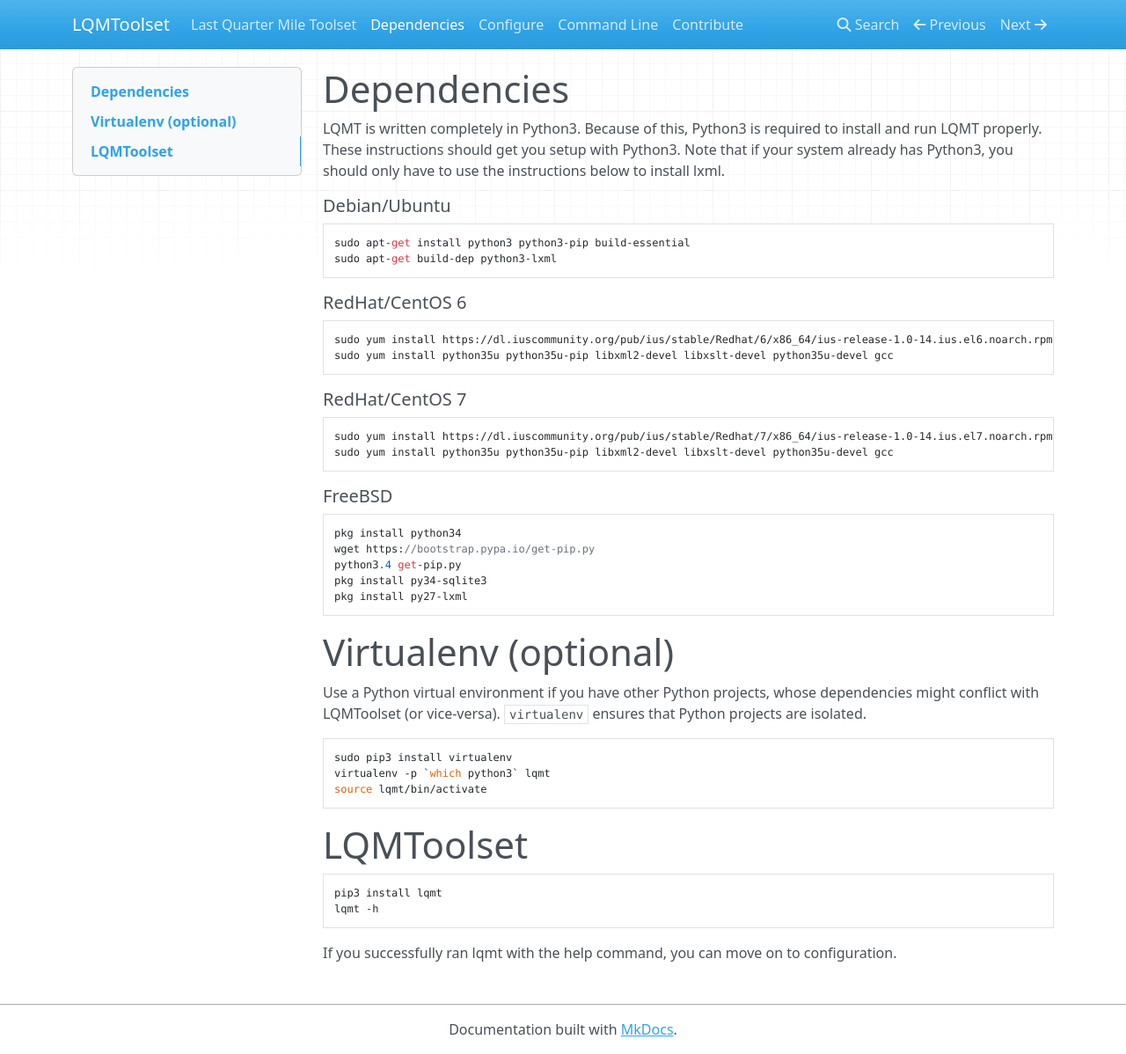
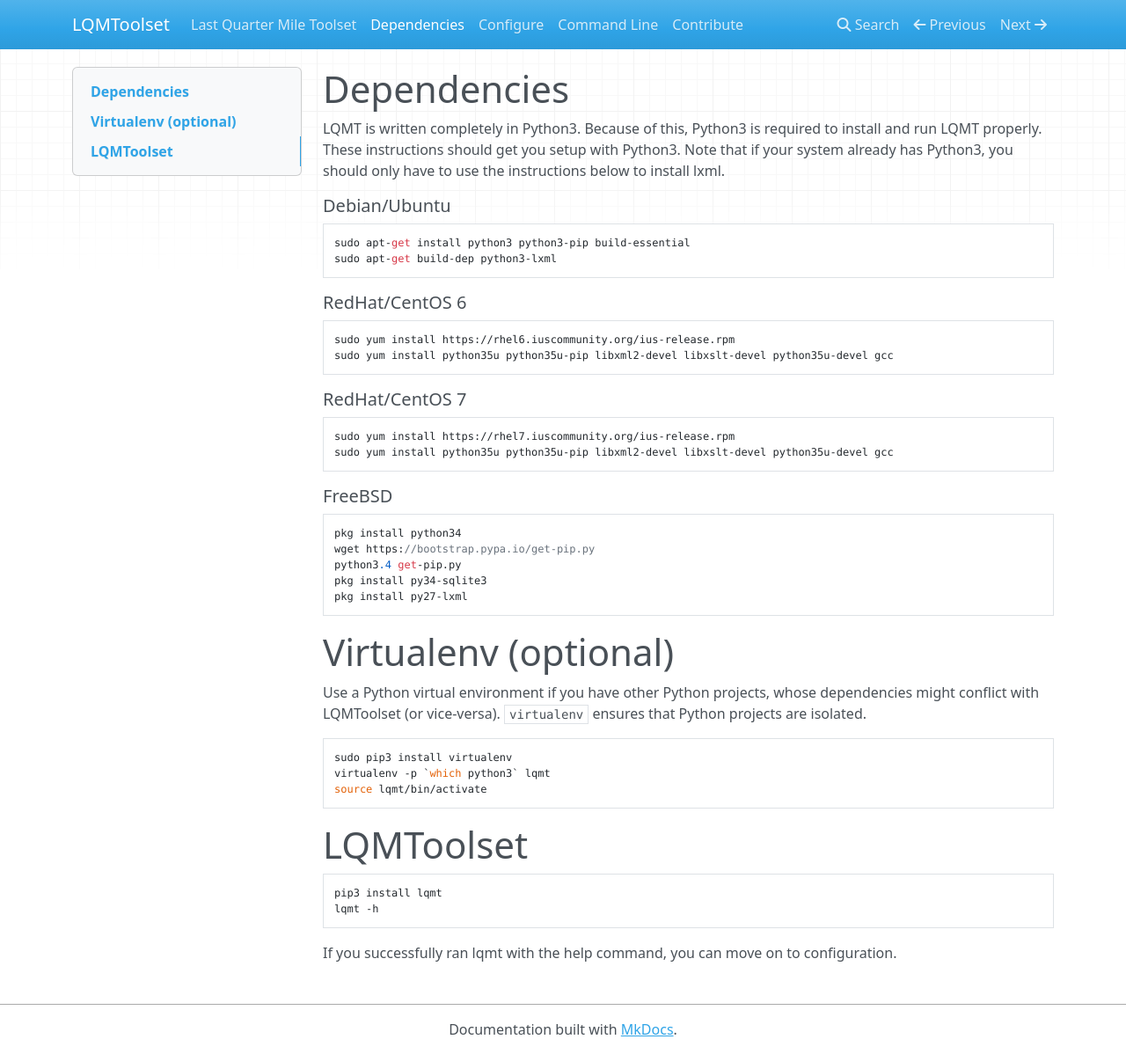
Before and after one commit to anl-cyberscience/LQMToolset, an MkDocs documentation site: the page built from docs/install.md, in a window 1280 px wide and 1198 px high. Shown: the whole window at 88% size. Built offline with MkDocs 1.6.1, drawn with Linux system fonts in a browser that asks for light colours; nearby versions of some CDN libraries; old or Windows-style settings are respelled for this version of MkDocs; some of the changed lines change nothing that is shown.

Commit message:
Update install.md
Updated the rpm yum install to a more current source for RedHat/CentOS 6 and 7

```diff
--- a/docs/install.md
+++ b/docs/install.md
@@ -9,12 +9,12 @@
 
 ##### RedHat/CentOS 6
 
-    sudo yum install https://dl.iuscommunity.org/pub/ius/stable/Redhat/6/x86_64/ius-release-1.0-14.ius.el6.noarch.rpm
+    sudo yum install https://rhel6.iuscommunity.org/ius-release.rpm
     sudo yum install python35u python35u-pip libxml2-devel libxslt-devel python35u-devel gcc
 
 ##### RedHat/CentOS 7
 
-    sudo yum install https://dl.iuscommunity.org/pub/ius/stable/Redhat/7/x86_64/ius-release-1.0-14.ius.el7.noarch.rpm
+    sudo yum install https://rhel7.iuscommunity.org/ius-release.rpm
     sudo yum install python35u python35u-pip libxml2-devel libxslt-devel python35u-devel gcc
 
 ##### FreeBSD
```
